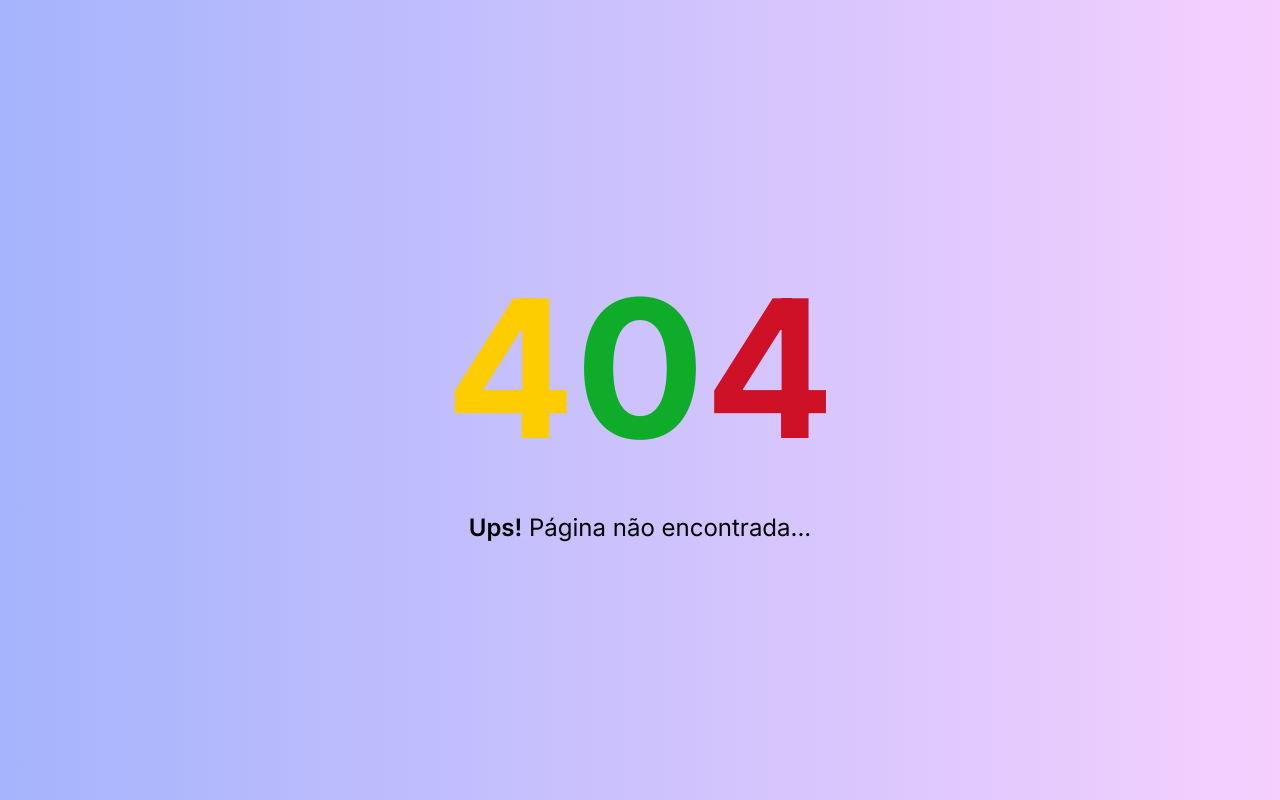
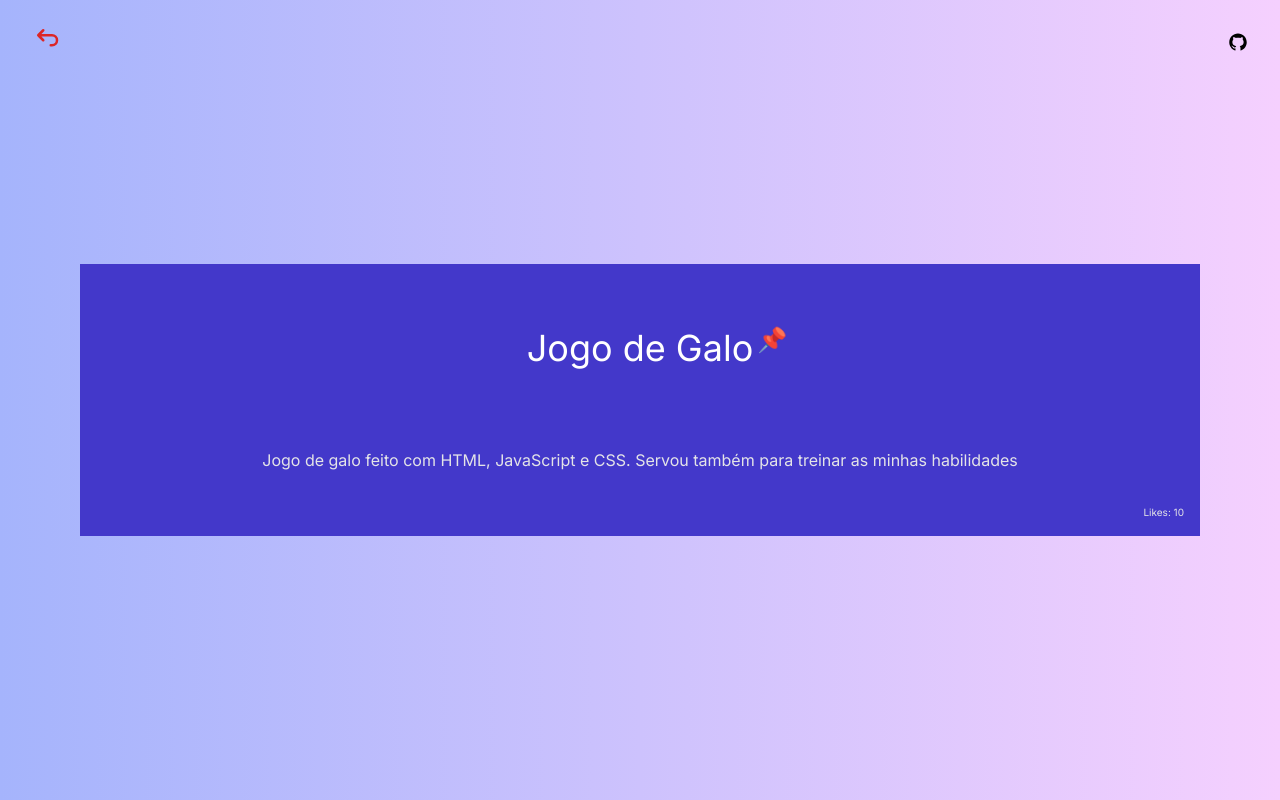
Before and after one commit to WatsonSantos/mi-repos, a Next.js app: page /repositorios/repositorio/1 in a window 1280 px wide. Before the commit this address had no page. Built offline with nearby package versions, Linux system fonts and the light colour scheme.

Commit message:
unique repository oage

```diff
--- a/src/app/page.js
+++ b/src/app/page.js
@@ -36,13 +36,12 @@ export default function Home() {
               className="p-3 w-full md:w-96 mb-5 md:mb-0 md:mr-3 outline-none border-[1px] border-indigo-700 focus:drop-shadow-md text-zinc-700 rounded-sm transition-all focus:placeholder:bottom-8 focus:placeholder:text-xs"
             />
             {user.length > 0 ? (
-              <Link
+              <button
                 className="flex items-center justify-center py-3 md:px-8 w-full md:w-auto outline-none bg-indigo-700 hover:bg-indigo-600 transition-all text-white rounded-sm"
                 onClick={() => getRepo(user)}
-                href={`/repositorios/${user}`}
               >
-                Procurar
-              </Link>
+                <Link href={`/repositorios/${user}`}>Procurar</Link>
+              </button>
             ) : (
               <Link
                 className="flex items-center justify-center py-3 md:px-8 w-full md:w-auto outline-none bg-indigo-700 hover:bg-indigo-600 transition-all text-white rounded-sm"
--- /dev/null
+++ b/src/app/repositorios/repositorio/[repoName]/page.js
@@ -0,0 +1,101 @@
+"use client";
+import { useState, useEffect } from "react";
+import { AiFillGithub } from "react-icons/ai";
+import { TbArrowBackUp } from "react-icons/tb";
+import { ToastContainer } from "react-toastify";
+import { useRouter } from "next/navigation";
+import "react-toastify/dist/ReactToastify.css";
+
+import Message from "@/components/Alert/Message";
+
+import Loading from "@/app/loading";
+
+import Link from "next/link";
+
+let dta = {
+  id: 12623657627672,
+  repoName: "Jogo de Galo",
+  description:
+    "Jogo de galo feito com HTML, JavaScript e CSS. Servou também para treinar as minhas habilidades",
+  date: "12/02/2022",
+  like: 10,
+};
+
+export default function Repositories({ params }) {
+  //benildebonfim
+  const [data, setData] = useState([
+    {
+      id: 12623657627672,
+      repoName: "Jogo de Galo",
+      description:
+        "Jogo de galo feito com HTML, JavaScript e CSS. Servou também para treinar as minhas habilidades",
+      date: "12/02/2022",
+      like: 10,
+    },
+  ]);
+  const [isLoading, setIsLoading] = useState(false);
+  const router = useRouter();
+
+  async function getRepo(repoName) {
+    setIsLoading(true);
+    await fetch(`https://api.github.com/users/${repoName}/repos`).then(
+      async (data) => {
+        await data.json().then((res) => {
+          if (res.length === 0) {
+            Message("Error", "Repositório não encontrado!");
+            setIsLoading(false);
+          } else {
+            console.log(res);
+            setData(res);
+            setIsLoading(false);
+            Message("Success", "Repositório encontrado!");
+          }
+        });
+      }
+    );
+  }
+  /*
+  useEffect(() => {
+    getRepo(params.repoName);
+  }, [params.repoName]);*/
+  return (
+    <>
+      <ToastContainer />
+      <main className="w-full flex flex-col items-center justify-center min-h-screen bg-gradient-to-r from-indigo-300 to-fuchsia-200 sm:pt-20 p-4 sm:p-20">
+        <Link
+          href="https://github.com/WatsonSantos/mi-repos"
+          target="_blank"
+          className="absolute top-8 right-8"
+        >
+          <AiFillGithub className="text-xl" />
+        </Link>
+        <button
+          className="absolute top-6 left-8"
+          onClick={() => {
+            router.back();
+          }}
+        >
+          <TbArrowBackUp className="text-3xl text-red-600 transition-all hover:text-red-500" />
+        </button>
+        {isLoading === true ? (
+          <Loading />
+        ) : data.length > 0 ? (
+          <div className="relative w-full flex flex-col flex-wrap items-center justify-center p-8 sm:p-12 lg:p-16 bg-indigo-700">
+            <h1 className="relative text-white text-2xl md:text-4xl mb-10 md:mb-20">
+              {data[0].repoName} <span className="absolute text-base md:text-2xl -top-1 ml-1">📌</span>
+            </h1>
+            <p className="text-base text-zinc-200 mb-6 md:mb-0 ">{data[0].description}</p>
+            <span className="absolute text-[10px] text-zinc-200 bottom-4 right-4">Likes: {data[0].like}</span>
+          </div>
+        ) : (
+          <div className="flex flex-col items-center justify-center">
+            <span className="text-7xl mb-4">😔</span>
+            <h1 className="font-bold text-3xl mb-5 mt-4 text-gray-700 text-center">
+              Repositório não encontrado!
+            </h1>
+          </div>
+        )}
+      </main>
+    </>
+  );
+}
```
